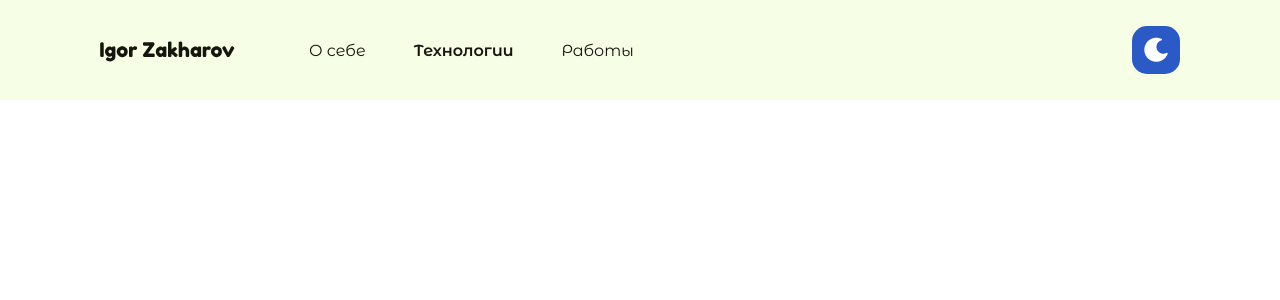
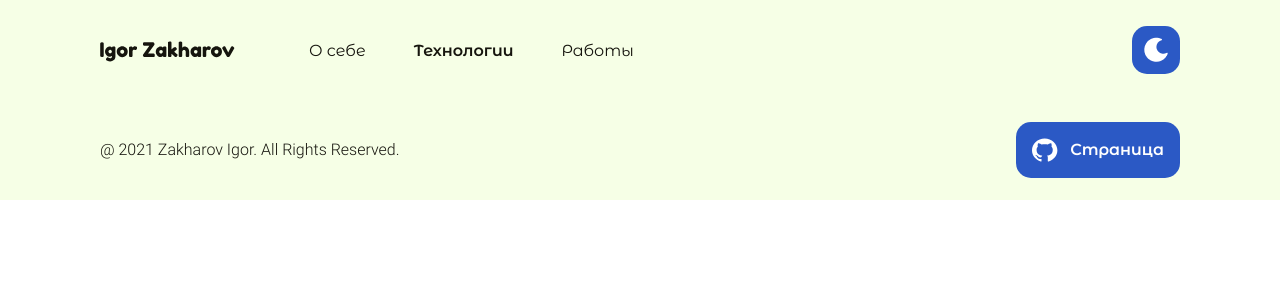
Before and after one commit to IgorZakharov211/zakharov-igor, a React (Create React App) app: page /techs in a window 1280 px wide. Shown: the top 300 px of the page. Built offline with nearby package versions, Linux system fonts and the light colour scheme.

Commit message:
feat: add footer

```diff
--- a/src/components/app/App.js
+++ b/src/components/app/App.js
@@ -5,6 +5,7 @@ import Header from '../header/Header';
 import About from '../about/About';
 import Projects from '../projects/Projects';
 import Techs from '../techs/Techs';
+import Footer from '../footer/Footer';
 import { Routes, Route } from 'react-router-dom';
 import { ThemeContext } from '../../themeContext';
 
@@ -24,6 +25,7 @@ function App() {
           <Route exact path="/projects" element={<Projects />}></Route>
           <Route exact path="/techs" element={<Techs />}></Route>
         </Routes>
+        <Footer />
       </div>
     </ThemeContext.Provider>
   );
--- /dev/null
+++ b/src/components/footer/Footer.js
@@ -0,0 +1,22 @@
+import React, { useContext } from "react";
+import './Footer.scss';
+import { ThemeContext } from "../../themeContext";
+import GithubIcon from '../../images/icons/LighterGithub.svg';
+
+function Footer(){
+  const { theme } = useContext(ThemeContext);
+
+  return(
+    <footer className={`footer ${theme === "light" ? "" : "footer_dark"}`}>
+      <div className="footer__container">
+        <p className="footer__copyright">@ 2021 Zakharov Igor. All Rights Reserved.</p>
+        <a className={`footer__link ${theme === "light" ? "" : "footer__link_dark"}`} href="https://github.com/IgorZakharov211/zakharov-igor">
+          <img className="footer__img" src={GithubIcon} alt="GitHub" />
+          Страница
+        </a>
+      </div>
+    </footer>
+  )
+}
+
+export default Footer;
--- /dev/null
+++ b/src/components/footer/Footer.scss
@@ -0,0 +1,59 @@
+@import '../../utils/variables.scss';
+
+.footer{
+  width: 100%;
+  height: 100px;
+  display: flex;
+  flex-direction: row;
+  justify-content: center;
+  align-items: center;
+  background-color: $primaryMiddleColor;
+  color: $fontColor;
+  font-family: $engFont;
+
+  &_dark{
+    color: $dFontColor;
+    background-color: $dPrimaryMiddleColor;
+  }
+
+  &__container{
+    display: flex;
+    flex-direction: row;
+    justify-content: space-between;
+    align-items: center;
+    align-self: center;
+    width: 1080px;
+  }
+
+  &__copyright{
+    margin: 0;
+    padding: 0;
+    font-size: 16px;
+    line-height: 1;
+    font-weight: 300;
+  }
+
+  &__link{
+    display: flex;
+    flex-direction: row;
+    justify-content: center;
+    margin: 0;
+    padding: 16px;
+    border-radius: 15px;
+    background-color: $secondaryColor;
+    font-family: $mainFont;
+    color: #fff;
+    font-size: 16px;
+    font-weight: 600;
+    line-height: 1.5;
+    text-decoration: none;
+
+    &_dark{
+      background-color: $dSecondaryColor;
+    }
+  }
+
+  &__img{
+    margin: 0 12px 0 0;
+  }
+}
```
